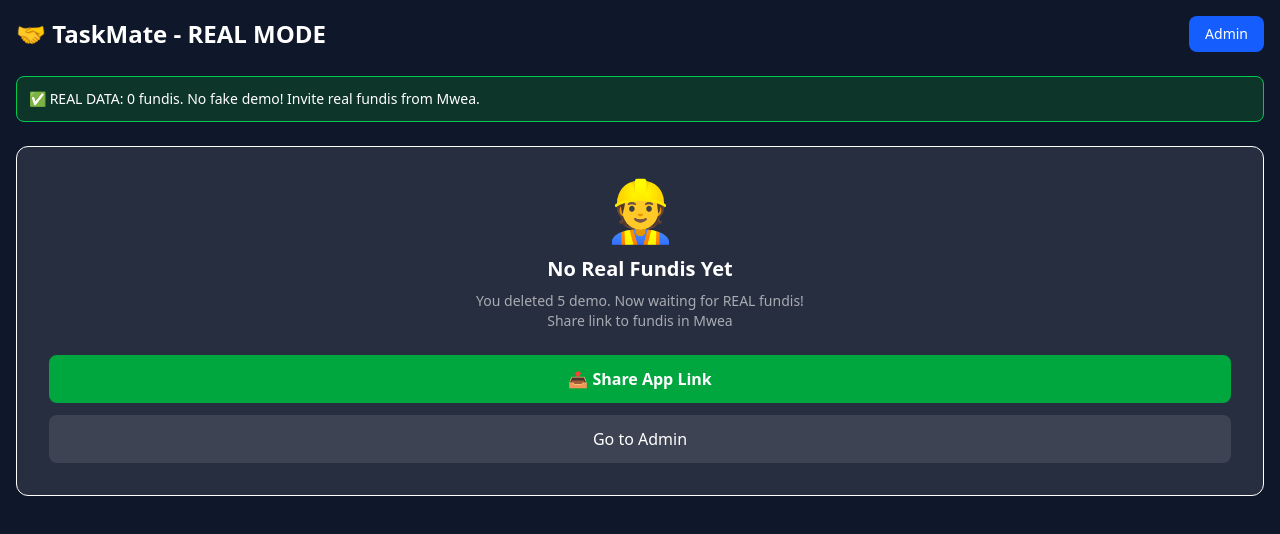
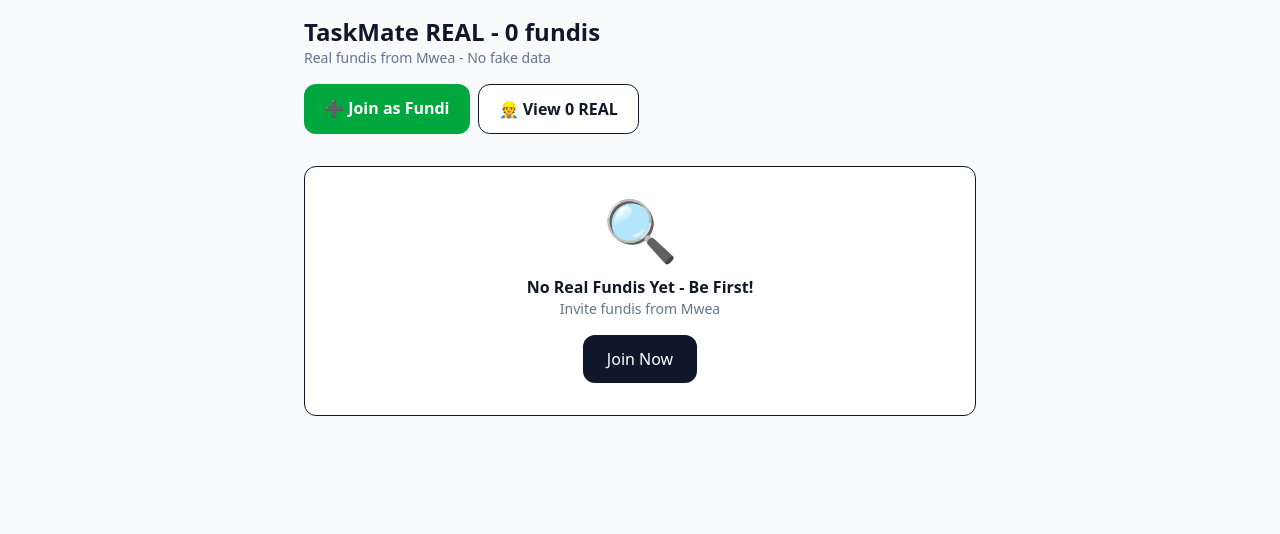
Before and after one commit to njoguemmanuel04-lgtm/taskmate, a Next.js app: page / in a window 1280 px wide. Shown: the top 534 px of the page. Built offline with nearby package versions, Linux system fonts and the light colour scheme.

Commit message:
Update page.tsx

```diff
--- a/app/page.tsx
+++ b/app/page.tsx
@@ -1,39 +1,50 @@
 "use client"
+import { useEffect, useState } from 'react';
 import Link from 'next/link';
 
 export default function HomePage() {
-  const workers: any[] = []; // REAL = 0 workers!
+  const [workers, setWorkers] = useState<any[]>([]);
+
+  useEffect(() => {
+    const saved = JSON.parse(localStorage.getItem('real_fundis') || '[]');
+    setWorkers(saved);
+  }, []);
 
   return (
-    <div className="min-h-screen bg-[#0f172a] text-white p-4">
-      <div className="flex justify-between items-center mb-6">
-        <h1 className="text-2xl font-bold">🤝 TaskMate - REAL MODE</h1>
-        <Link href="/admin" className="bg-blue-600 px-4 py-2 rounded-lg text-sm">Admin</Link>
-      </div>
+    <div className="min-h-screen bg-[#f8fafc] p-4">
+      <div className="max-w-2xl mx-auto">
+        <h1 className="font-black text-2xl">TaskMate REAL - {workers.length} fundis</h1>
+        <p className="text-slate-500 text-sm">Real fundis from Mwea - No fake data</p>
 
-      <div className="bg-green-900/50 border border-green-500 p-3 rounded-lg text-sm mb-6">
-        ✅ REAL DATA: {workers.length} fundis. No fake demo! Invite real fundis from Mwea.
+        <div className="flex gap-2 mt-4">
+          <Link href="/join" className="bg-green-600 text-white px-5 py-3 rounded-xl font-bold">➕ Join as Fundi</Link>
+          <Link href="/workers" className="bg-white border px-5 py-3 rounded-xl font-bold">👷 View {workers.length} REAL</Link>
         </div>
 
         {workers.length === 0 ? (
-        <div className="bg-white/10 rounded-xl p-8 text-center border">
-          <div className="text-6xl mb-4">👷</div>
-          <h2 className="font-bold text-xl">No Real Fundis Yet</h2>
-          <p className="text-sm text-white/60 mt-2">You deleted 5 demo. Now waiting for REAL fundis!</p>
-          <p className="text-sm text-white/60">Share link to fundis in Mwea</p>
-          <div className="mt-6 space-y-3">
-            <button onClick={()=>alert('Share: https://taskmate-ebon.vercel.app')} className="w-full bg-green-600 py-3 rounded-lg font-bold">📤 Share App Link</button>
-            <Link href="/admin" className="block w-full bg-white/10 py-3 rounded-lg">Go to Admin</Link>
+          <div className="bg-white rounded-xl border p-8 text-center mt-8">
+            <div className="text-6xl mb-4">🔍</div>
+            <h2 className="font-bold">No Real Fundis Yet - Be First!</h2>
+            <p className="text-sm text-slate-500">Invite fundis from Mwea</p>
+            <Link href="/join" className="mt-4 inline-block bg-slate-900 text-white px-6 py-3 rounded-xl">Join Now</Link>
+          </div>
+        ) : (
+          <div className="mt-6">
+            <h2 className="font-bold mb-3">🔥 {workers.length} REAL Fundis Available Now</h2>
+            <div className="space-y-3">
+              {workers.map((w: any, i: number) => (
+                <div key={i} className="bg-white p-4 rounded-xl border flex justify-between items-center">
+                  <div>
+                    <p className="font-bold">{w.name} - {w.skill} ⭐ REAL</p>
+                    <p className="text-sm">📞 {w.phone} | 📍 {w.location}</p>
+                  </div>
+                  <a href={`tel:${w.phone}`} className="bg-green-600 text-white px-4 py-2 rounded-lg text-sm font-bold">Call</a>
+                </div>
+              ))}
             </div>
           </div>
-      ) : (
-        workers.map((w: any, i: number) => (
-          <div key={i} className="bg-white/10 p-4 rounded-xl mb-3">
-            <p className="font-bold">{w.name}</p>
-            <p className="text-sm text-white/60">{w.skill} | {w.phone}</p>
+        )}
       </div>
-        ))
-      )}
     </div>
   );
 }
```
Lines whose indentation alone changed are shown as unchanged.
